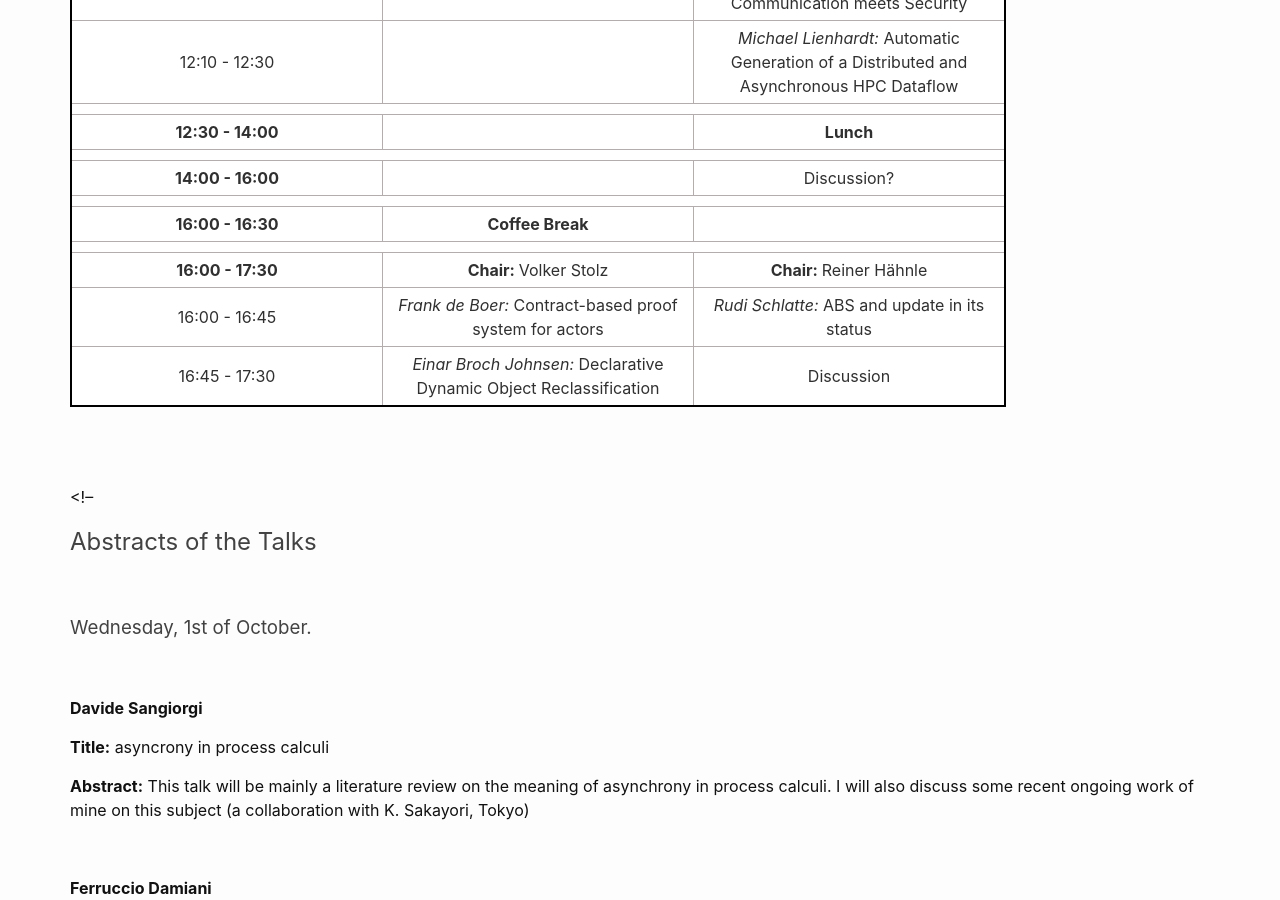
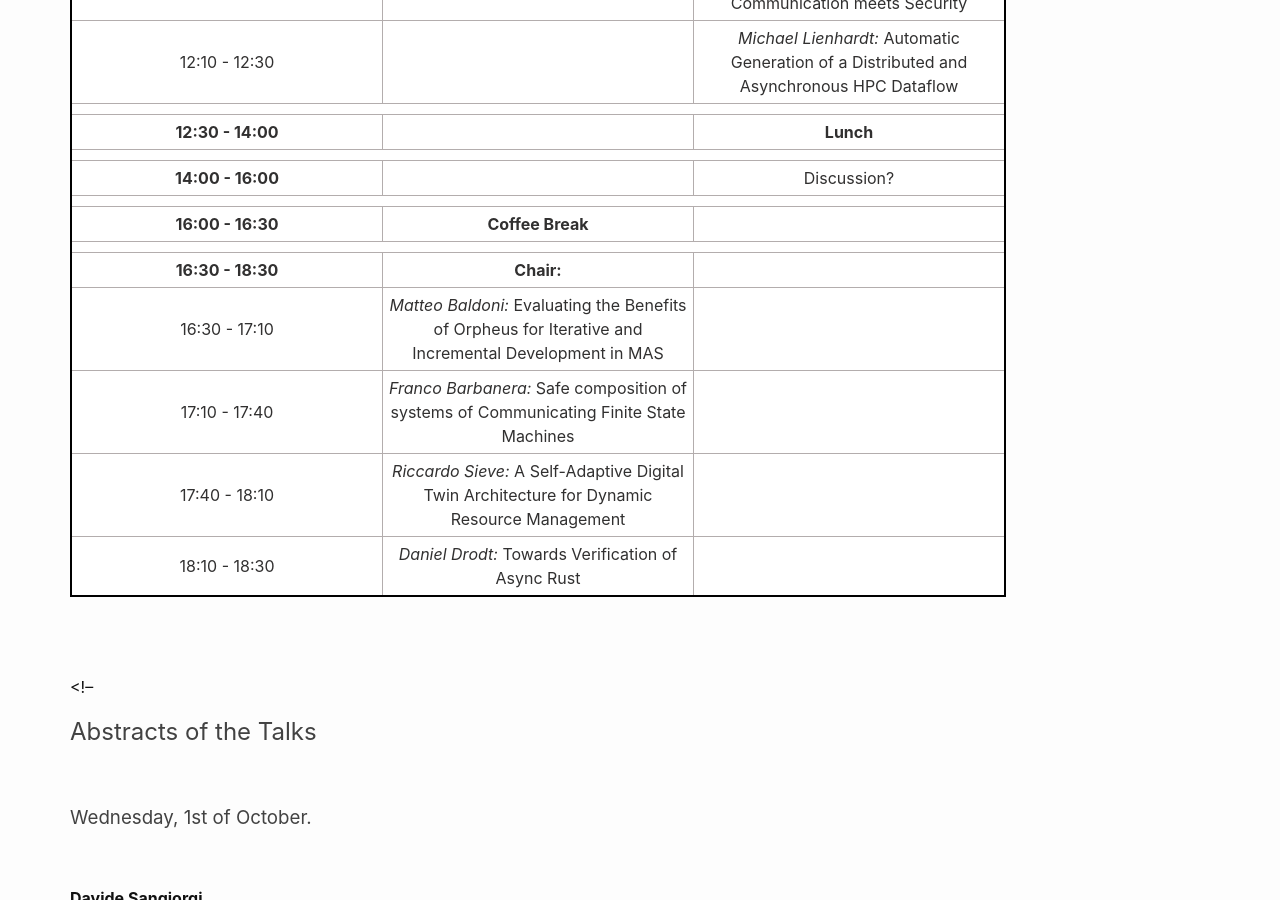
Before and after one commit to apm-workshop/at-etaps2026, a Jekyll site: the page built from _pages/program.md, in a window 1280 px wide and 900 px high, scrolled down 1418 px. Built offline with Jekyll 4.4.1, drawn with Linux system fonts in a browser that asks for light colours.

Commit message:
Update program.md

```diff
--- a/_pages/program.md
+++ b/_pages/program.md
@@ -127,19 +127,29 @@ Note that the workshop will take place be in two different locations. On Thursda
 		 <td colspan="3"> </td>
 		</tr>
 		<tr>
-			<td> <b> 16:00 - 17:30 </b> </td>
-			<td> <b> Chair: </b> Volker Stolz </td>
-			<td> <b> Chair: </b> Reiner Hähnle </td>
+			<td> <b> 16:30 - 18:30 </b> </td>
+			<td> <b> Chair: </b>  </td>
+			<td> </td>
 		</tr>
 		<tr>
-			<td> 16:00 - 16:45 </td>
-			<td> <em> Frank de Boer: </em> Contract-based proof system for actors</td>
-			<td> <em> Rudi Schlatte: </em> ABS and update in its status </td>
+			<td> 16:30 - 17:10 </td>
+			<td> <em> Matteo Baldoni: </em> Evaluating the Benefits of Orpheus for Iterative and Incremental Development in MAS </td>
+			<td> </td>
 		</tr>
 		<tr>
-			<td> 16:45 - 17:30 </td>
-			<td> <em> Einar Broch Johnsen: </em> Declarative Dynamic Object Reclassification</td>
-			<td> Discussion </td>
+			<td> 17:10 - 17:40 </td>
+			<td> <em> Franco Barbanera: </em> Safe composition of systems of Communicating Finite State Machines </td>
+			<td> </td>
+		</tr>
+			<tr>
+			<td> 17:40 - 18:10 </td>
+			<td> <em> Riccardo Sieve: </em> A Self-Adaptive Digital Twin Architecture for Dynamic Resource Management </td>
+			<td> </td>
+		</tr>
+		<tr>
+			<td> 18:10 - 18:30 </td>
+			<td> <em> Daniel Drodt: </em> Towards Verification of Async Rust </td>
+			<td> </td>
 		</tr>
 	</tbody>
 </table>
```
